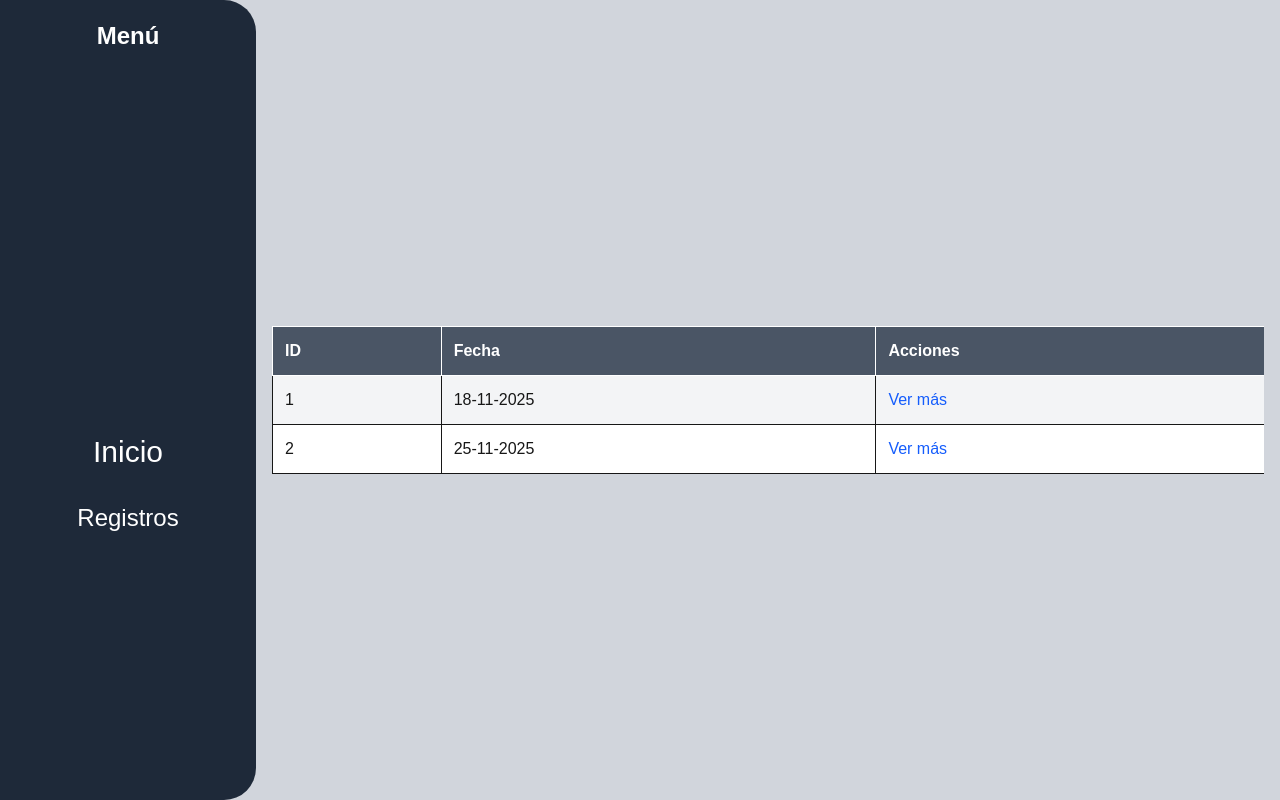
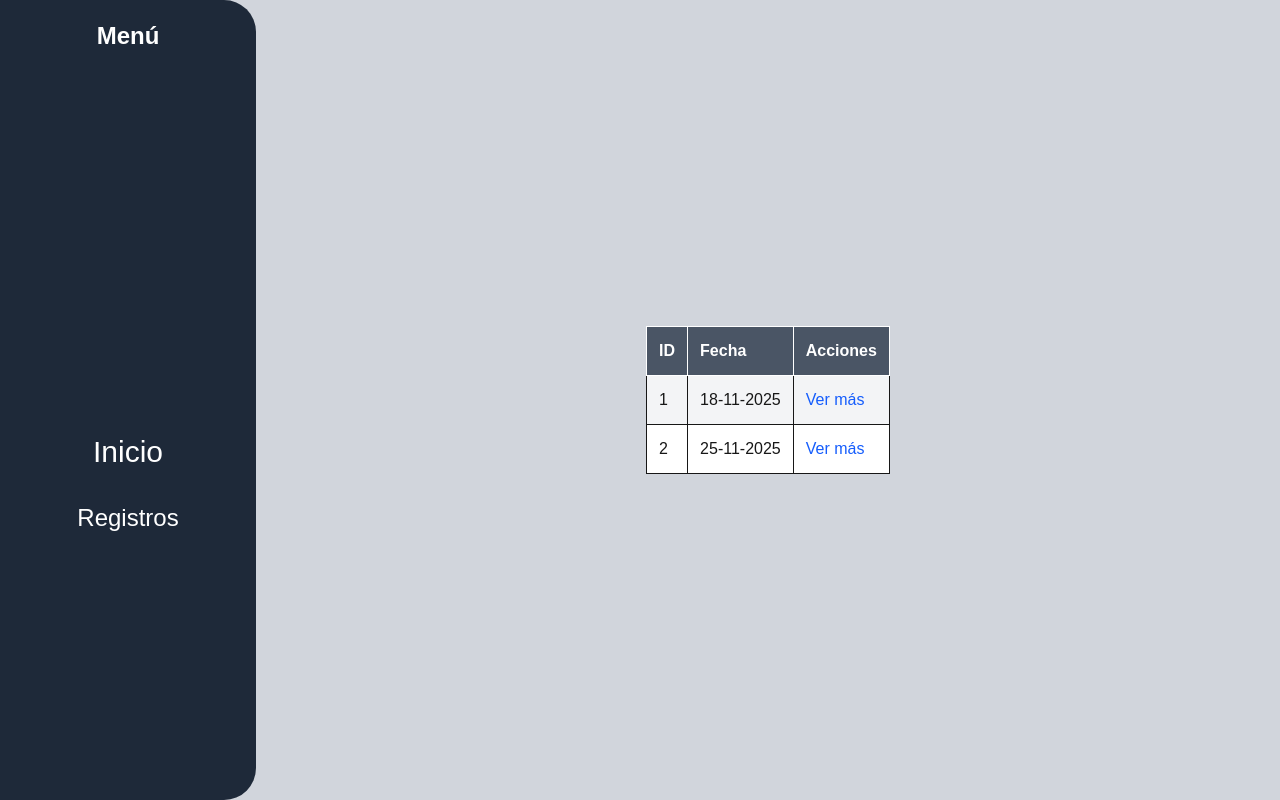
Before and after one commit to gustavo234124/EstacionamientoSystem, a Next.js app: page /registros in a window 1280 px wide. Built offline with nearby package versions, Linux system fonts and the light colour scheme.

Commit message:
intefracion de despligue de ventana modal

```diff
--- a/components/registerTable.jsx
+++ b/components/registerTable.jsx
@@ -1,80 +1,91 @@
-import React from 'react';
-import Link from 'next/link'
-import {
-    useReactTable,
-    getCoreRowModel,
-    flexRender,
-} from '@tanstack/react-table'
+import { useState } from 'react'
 
 export default function RegisterTable() {
+    const [modalAbierto, setModalAbierto] = useState(false)
+    const [registroSeleccionado, setRegistroSeleccionado] = useState(null)
 
-    const columns = [
-        {
-            accessorKey: 'id',
-            header: 'ID',
-        },
-        {
-            accessorKey: 'fecha',
-            header: 'Fecha',
-        },
-        {
-            accessorKey: 'acciones',
-            header: 'Acciones',
-            cell: (info) => (
-                <Link
-                    href={`/detalles/${info.row.original.id}`}
-                    className="text-blue-600 hover:text-blue-800 hover:underline"
-                >
-                    Ver más
-                </Link>
-            ),
-        },
+    const data = [
+        { id: 1, fecha: '18-11-2025' },
+        { id: 2, fecha: '25-11-2025' },
     ]
 
-    const data = [
-        { id: 1, fecha: '18-11-2025', acciones: 'Ver mas' },
-        { id: 2, fecha: '25-11-2025', acciones: 'Ver mas' },
-    ]
-
-
-    const table = useReactTable({
-        data,
-        columns,
-        getCoreRowModel: getCoreRowModel(),
-    })
+    const handleVerMas = (id) => {
+        console.log('Click en Ver más, ID:', id)
+        setRegistroSeleccionado(id)
+        setModalAbierto(true)
+    }
 
     return (
         <div className="overflow-x-auto">
-            <table className="w-250 border-collapse border border-gray-300">
+            <table className="w-full border-collapse border border-gray-300">
                 <thead className="bg-gray-600 text-white">
-                    {table.getHeaderGroups().map(headerGroup => (
-                        <tr key={headerGroup.id}>
-                            {headerGroup.headers.map(header => (
-                                <th key={header.id} className="border p-3 text-left">
-                                    {flexRender(
-                                        header.column.columnDef.header,
-                                        header.getContext()
-                                    )}
-                                </th>
-                            ))}
-                        </tr>
-                    ))}
+                    <tr>
+                        <th className="border p-3 text-left">ID</th>
+                        <th className="border p-3 text-left">Fecha</th>
+                        <th className="border p-3 text-left">Acciones</th>
+                    </tr>
                 </thead>
                 <tbody>
-                    {table.getRowModel().rows.map((row, idx) => (
+                    {data.map((row, idx) => (
                         <tr
                             key={row.id}
                             className={idx % 2 === 0 ? 'bg-gray-100' : 'bg-white'}
                         >
-                            {row.getVisibleCells().map(cell => (
-                                <td key={cell.id} className="border p-3">
-                                    {flexRender(cell.column.columnDef.cell, cell.getContext())}
-                                </td>
-                            ))}
+                            <td className="border p-3">{row.id}</td>
+                            <td className="border p-3">{row.fecha}</td>
+                            <td className="border p-3">
+                                <button
+                                    onClick={() => handleVerMas(row.id)}
+                                    className="text-blue-600 hover:text-blue-800 hover:underline cursor-pointer"
+                                >
+                                    Ver más
+                                </button>
+                            </td>
                         </tr>
                     ))}
                 </tbody>
             </table>
+
+            {/* Modal */}
+            {modalAbierto && (
+                <div
+                    className="fixed inset-0 bg-black bg-opacity-50 flex items-center justify-center p-4 z-50"
+                    onClick={() => setModalAbierto(false)}
+                >
+                    <div
+                        className="bg-white rounded-lg max-w-4xl w-full max-h-96 overflow-auto"
+                        onClick={(e) => e.stopPropagation()}
+                    >
+                        {/* Header del modal */}
+                        <div className="sticky top-0 bg-gray-600 text-white p-4 flex justify-between items-center">
+                            <h2 className="text-xl font-bold">Detalles del dia  {registroSeleccionado}</h2>
+                            <button
+                                onClick={() => setModalAbierto(false)}
+                                className="text-2xl hover:text-gray-200"
+                            >
+                                ×
+                            </button>
+                        </div>
+
+                        {/* Contenido del modal */}
+                        <div className="p-4">
+                            <p className="text-gray-600 text-center py-8">
+                                Aquí irán los detalles del registro #{registroSeleccionado}
+                            </p>
+                        </div>
+
+                        {/* Footer del modal */}
+                        <div className="bg-gray-100 p-4 flex justify-end">
+                            <button
+                                onClick={() => setModalAbierto(false)}
+                                className="bg-gray-600 text-white px-4 py-2 rounded hover:bg-gray-700"
+                            >
+                                Cerrar
+                            </button>
+                        </div>
+                    </div>
+                </div>
+            )}
         </div>
     )
 }
```
